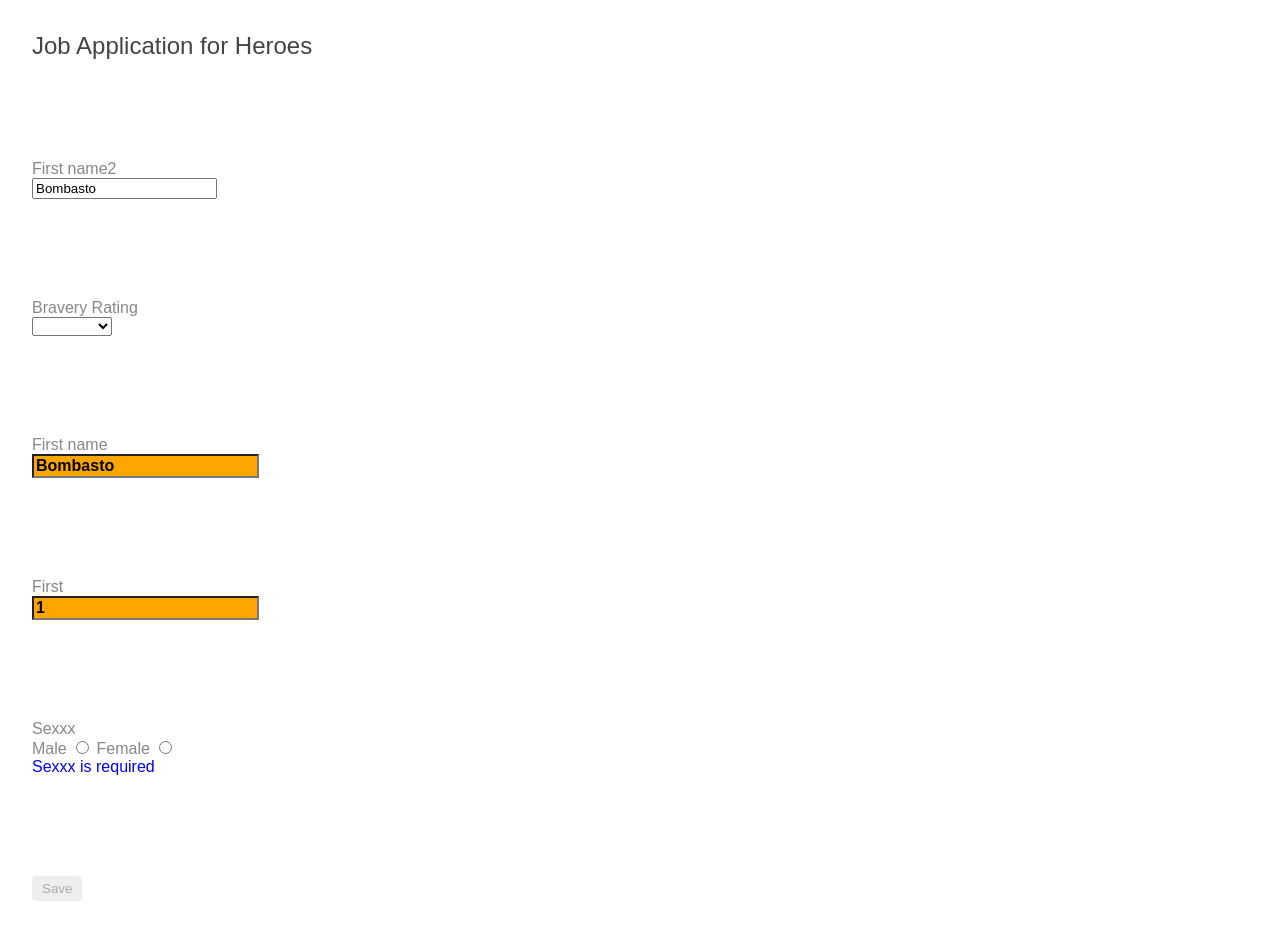
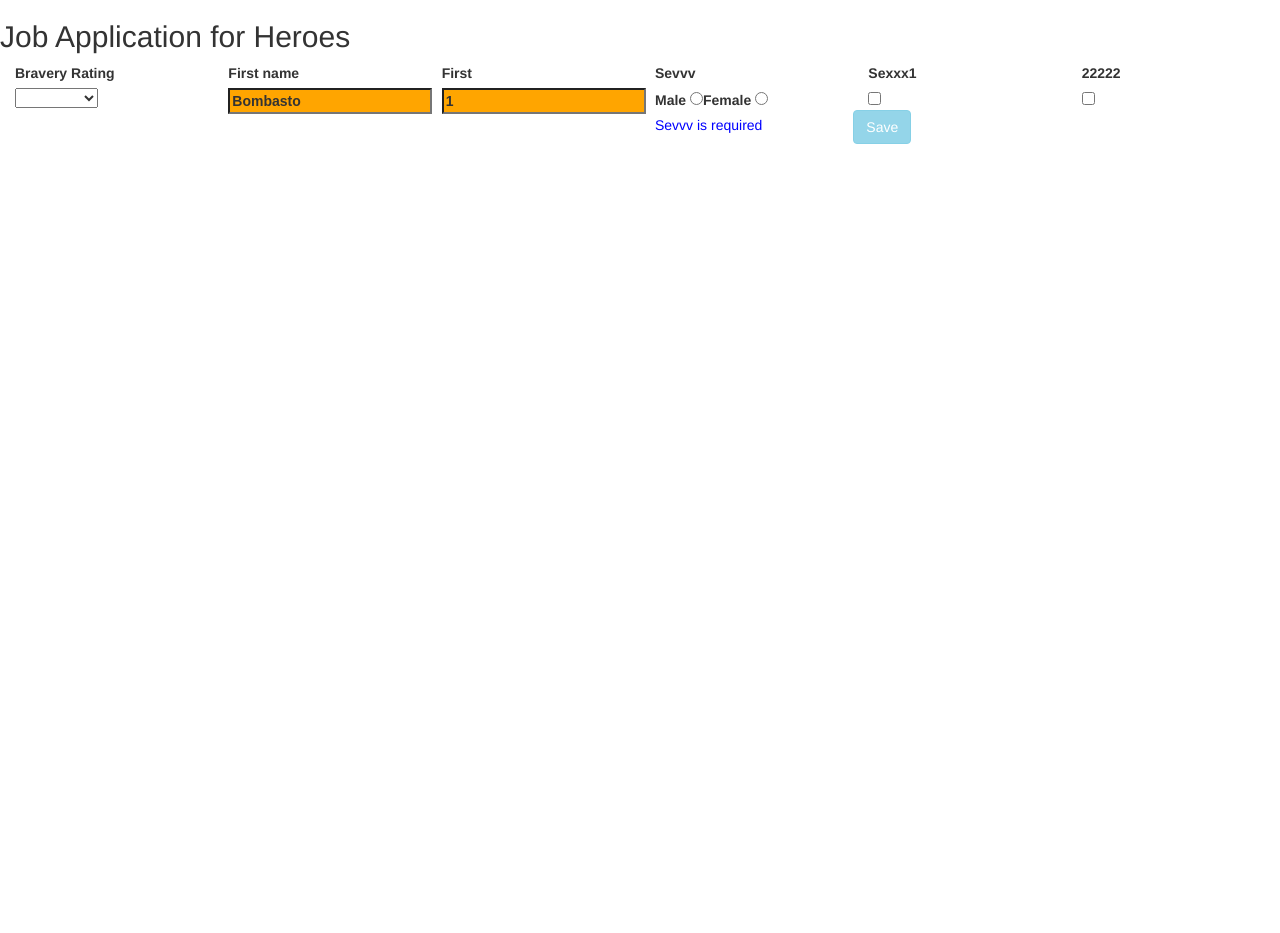
Before and after one commit to jacus410/angular-dynamicf, an Angular app: page / in a window 1280 px wide. After the commit the page ends 800 px from the top, so only its background shows below. Built offline with nearby package versions, Linux system fonts and the light colour scheme.

Commit message:
5 files modified

```diff
--- a/src/app/app.component.ts
+++ b/src/app/app.component.ts
@@ -1,10 +1,11 @@
 import { Component }       from '@angular/core';
-import { FormGroup } from '@angular/forms'
+import { FormGroup , FormArray } from '@angular/forms'
 import { QuestionService } from './question.service';
 import { DropdownQuestion } from './question-dropdown';
 import { QuestionBase }     from './question-base';
 import { TextboxQuestion }  from './question-textbox';
 import { RadioQuestion}  from  './question-radio';
+import { CheckboxQuestion } from './question-checkbox';
 
 @Component({
   selector: 'app-root',
@@ -19,16 +20,6 @@ import { RadioQuestion}  from  './question-radio';
 export class AppComponent {
   questions: any[];
   questions2: QuestionBase<any>[] = [
-
-
-      new TextboxQuestion({
-        key: 'firstName',
-        label: 'First name2',
-        value: 'Bombasto',
-        required: true,
-        order: 5,
-       // class: 'red',
-      }),
 
      new DropdownQuestion({
         key: 'brave',
@@ -64,19 +55,28 @@ export class AppComponent {
 
 new RadioQuestion({
         key: 'sex',
-        label: 'Sexxx',
-        type: 'radio',
+        label: 'Sevvv',
+
         options: [
-          {key: 'Male',  value: 'm'},
+          {key: 'Male',    value: 'm'},
           {key: 'Female',  value: 'f'}
         ],
         required: true,
         order: 4
+      }),
+
+new CheckboxQuestion({
+        key: 'sex1',
+        label: 'Sexxx1',
+        value: 'mm',
+      }),
+
+new CheckboxQuestion({
+        key:   'sex2',
+        label: '22222',
+        value: 'fff',
+        class: 'red'
       })
-
-
-
-
 
     ]
 
--- a/src/app/dynamic-form-question.component.html
+++ b/src/app/dynamic-form-question.component.html
@@ -1,4 +1,4 @@
-<div [formGroup]="form">
+<div [formGroup]="form" class="col-xl-2 col-lg-2 col-md-2 col-sm-12 col-xs-12 ">
    <label [attr.for]="question.key">{{question.label}}</label>
 
   <div [ngSwitch]="question.controlType">
@@ -6,7 +6,7 @@
     <input *ngSwitchCase="'textbox'"
                                     [formControlName]="question.key"
                                     [id]="question.key"
-                                    [type]="question.type"
+                                    [type]="question.controlType"
                                     [class] = "question.class">
 
     <select *ngSwitchCase="'dropdown'"
@@ -18,19 +18,25 @@
                                          </option>
      </select>
 
-     <div *ngSwitchCase="'radio'">
+     <div *ngSwitchCase="'radio'"  >
       <label *ngFor="let opt of question.options">
         {{opt.key}}
                    <input
-          type="radio"
+                        [type]="question.controlType"
                         [name]="question.key"
                         [formControlName]="question.key"
                         [value]="opt.value">
       </label>
     </div>
+  <div  *ngSwitchCase="'checkbox'">
+                              <input
+                                    [formControlName]="question.key"
+                                    [id]="question.key"
+                                    [type]="question.controlType"
+                                    [class] = "question.class"
+                                    [value] = "question.value">
 
-
-
+  </div>
   </div>
 
   <div class="errorMessage" *ngIf="!isValid">{{question.label}} is required</div>
--- a/src/app/dynamic-form.component.html
+++ b/src/app/dynamic-form.component.html
@@ -1,16 +1,16 @@
 <div>
   <form (ngSubmit)="onSubmit()" [formGroup]="form">
 
-    <div *ngFor="let question of questions" class="form-row">
+    <div *ngFor="let question of questions" >
       <app-question [question]="question" [form]="form" ></app-question>
     </div>
 
-    <div class="form-row">
-      <button type="submit" [disabled]="!form.valid">Save</button>
+    <div>
+      <button type="submit" class="btn btn-info" [disabled]="!form.valid">Save</button>
     </div>
   </form>
 
-  <div *ngIf="payLoad" class="form-row">
+  <div *ngIf="payLoad" >
     <strong>Saved the following values</strong><br>{{payLoad}}
   </div>
 </div>
--- a/src/app/question-checkbox.ts
+++ b/src/app/question-checkbox.ts
@@ -2,10 +2,12 @@ import { QuestionBase } from './question-base';
 
 export class CheckboxQuestion extends QuestionBase<string> {
   controlType = 'checkbox';
-  options: {key: string, value: string}[] = [];
+  type: string;
+  class: string;
+//  options: {key: string, value: string}[] = [];
 
   constructor(options: {} = {}) {
     super(options);
-    this.options = options['options'] || [];
+  //  this.options = options['options'] || [];
   }
 }
--- a/src/styles.css
+++ b/src/styles.css
@@ -1,78 +1,11 @@
 /* Master Styles */
-h1 {
-  color: #369;
-  font-family: Arial, Helvetica, sans-serif;
-  font-size: 250%;
-}
-h2, h3 {
-  color: #444;
-  font-family: Arial, Helvetica, sans-serif;
-  font-weight: lighter;
-}
-body {
-  margin: 2em;
-}
-body, input[text], button {
-  color: #888;
-  font-family: Cambria, Georgia;
-}
-a {
-  cursor: pointer;
-  cursor: hand;
-}
+  @import url('https://unpkg.com/bootstrap@3.3.7/dist/css/bootstrap.min.css');
+
+
+
 .red {
     background-color: orange;
     font-family: 'Arial';
     font-size: 100%;
     font-weight: bolder;
      }
-button {
-  font-family: Arial;
-  background-color: #eee;
-  border: none;
-  padding: 5px 10px;
-  border-radius: 4px;
-  cursor: pointer;
-  cursor: hand;
-}
-button:hover {
-  background-color: #cfd8dc;
-}
-button:disabled {
-  background-color: #eee;
-  color: #aaa;
-  cursor: auto;
-}
-
-/* Navigation link styles */
-nav a {
-  padding: 5px 10px;
-  text-decoration: none;
-  margin-right: 10px;
-  margin-top: 10px;
-  display: inline-block;
-  background-color: #eee;
-  border-radius: 4px;
-}
-nav a:visited, a:link {
-  color: #607D8B;
-}
-nav a:hover {
-  color: #039be5;
-  background-color: #CFD8DC;
-}
-nav a.active {
-  color: #039be5;
-}
-
-/* everywhere else */
-* {
-  font-family: Arial, Helvetica, sans-serif;
-}
-
-
-/*
-Copyright 2017-2018 Google Inc. All Rights Reserved.
-Use of this source code is governed by an MIT-style license that
-can be found in the LICENSE file at http://angular.io/license
-*/
```
Lines whose indentation alone changed are shown as unchanged.
